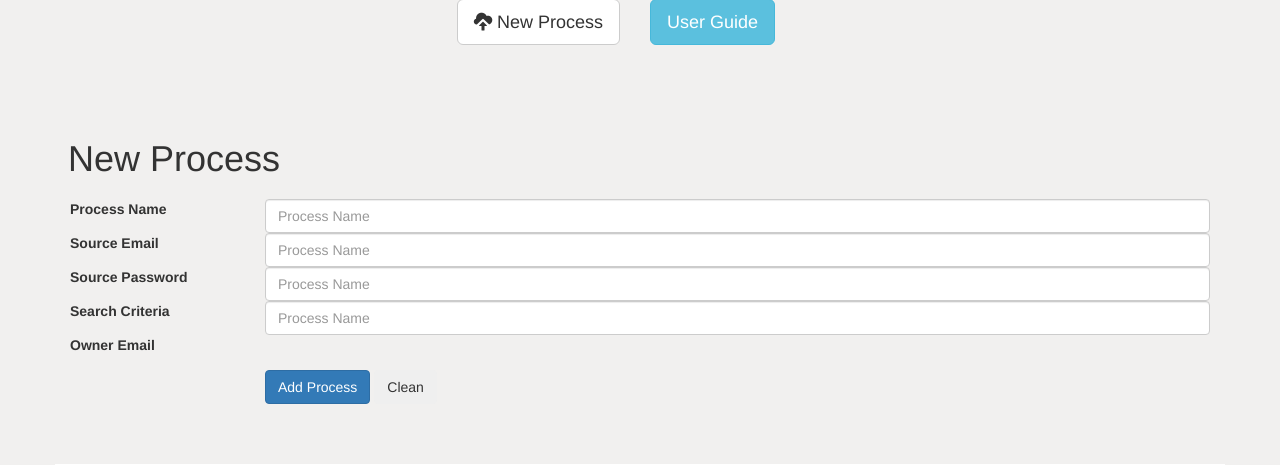
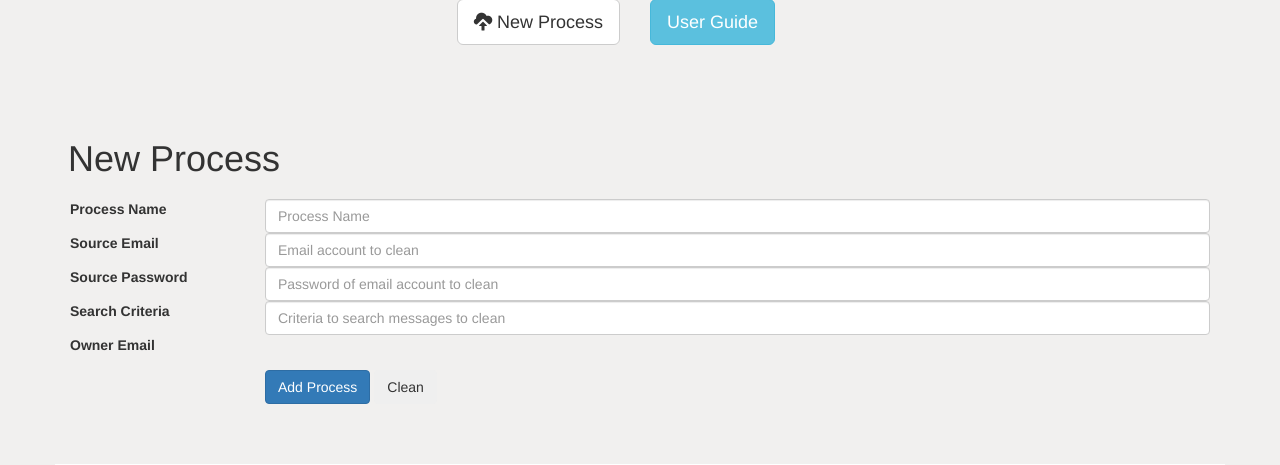
Before and after one commit to Eforcers/inbox-cleaner, a Python web app: template src/inbox/templates/process.html in a window 1280 px wide. Shown: the part 341-806 px from the top of the page. Run offline with Jinja, Linux system fonts and the light colour scheme; the template is opened without the code that fills it: most values are stand-ins (such as "Sample title", 1, 10 or a date in 2020); some libraries are stand-ins or nearby versions.

Commit message:
fixed messages

```diff
--- a/src/inbox/templates/list_process.html
+++ b/src/inbox/templates/list_process.html
@@ -36,7 +36,7 @@
                     </td>
                 </tr>
                 {% else %}
-                <tr><td colspan="7">No birthdays yet</td></tr>
+                <tr><td colspan="7">No processes yet</td></tr>
                 {% endfor %}
             </tbody>
         </table>
--- a/src/inbox/templates/process.html
+++ b/src/inbox/templates/process.html
@@ -57,7 +57,7 @@
                 </label>
                 <div class="col-sm-10">
                     <input id="source_email" name="source_email"
-                       class="form-control" placeholder="Process Name"
+                       class="form-control" placeholder="Email account to clean"
                        type="email" required/>
                 </div>
             </div>
@@ -68,7 +68,7 @@
                 </label>
                 <div class="col-sm-10">
                     <input id="source_password" name="source_password"
-                       class="form-control" placeholder="Process Name"
+                       class="form-control" placeholder="Password of email account to clean"
                        type="password" required/>
                 </div>
             </div>
@@ -79,7 +79,7 @@
                 </label>
                 <div class="col-sm-10">
                     <input id="search_criteria" name="search_criteria"
-                       class="form-control" placeholder="Process Name"
+                       class="form-control" placeholder="Criteria to search messages to clean"
                        type="text"/>
                 </div>
             </div>
@@ -92,8 +92,6 @@
                     {{user}}
                 </div>
             </div>
-
-
 
             <div class="form-group">
                 <div class="col-sm-offset-2 col-sm-10" style="margin-top: 10px;">
```
